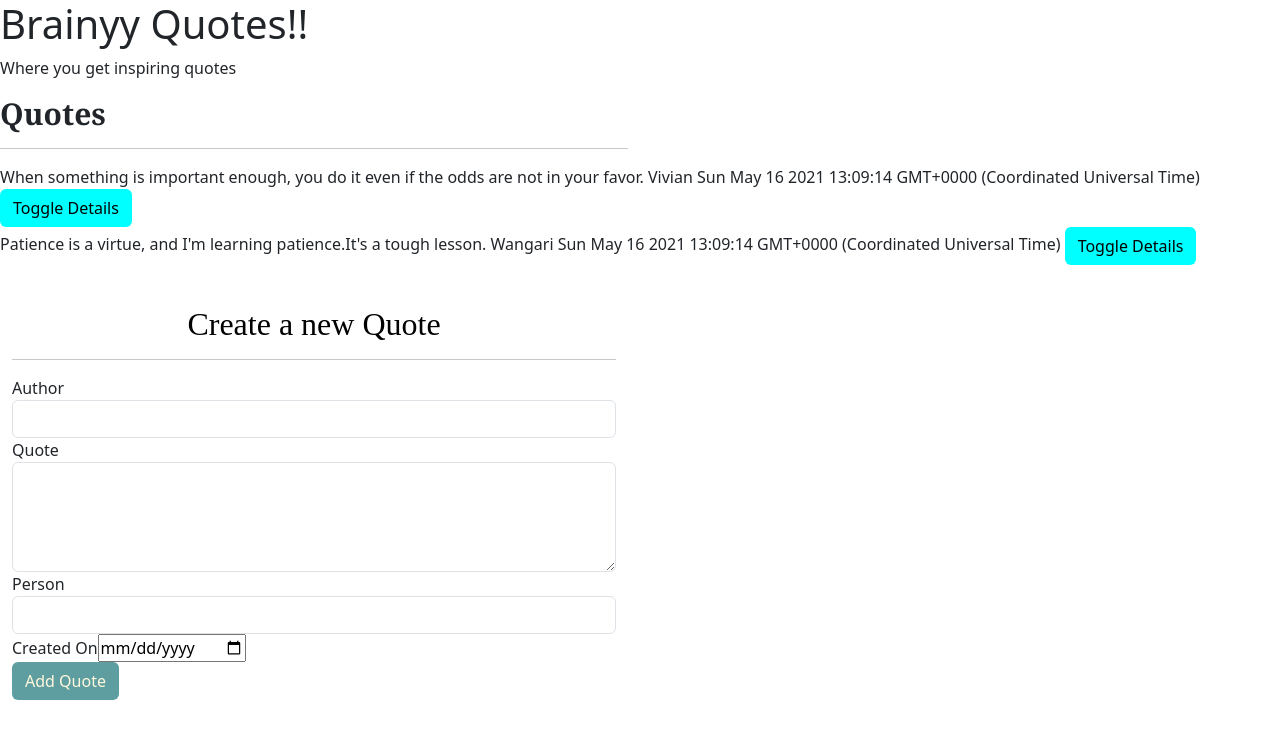
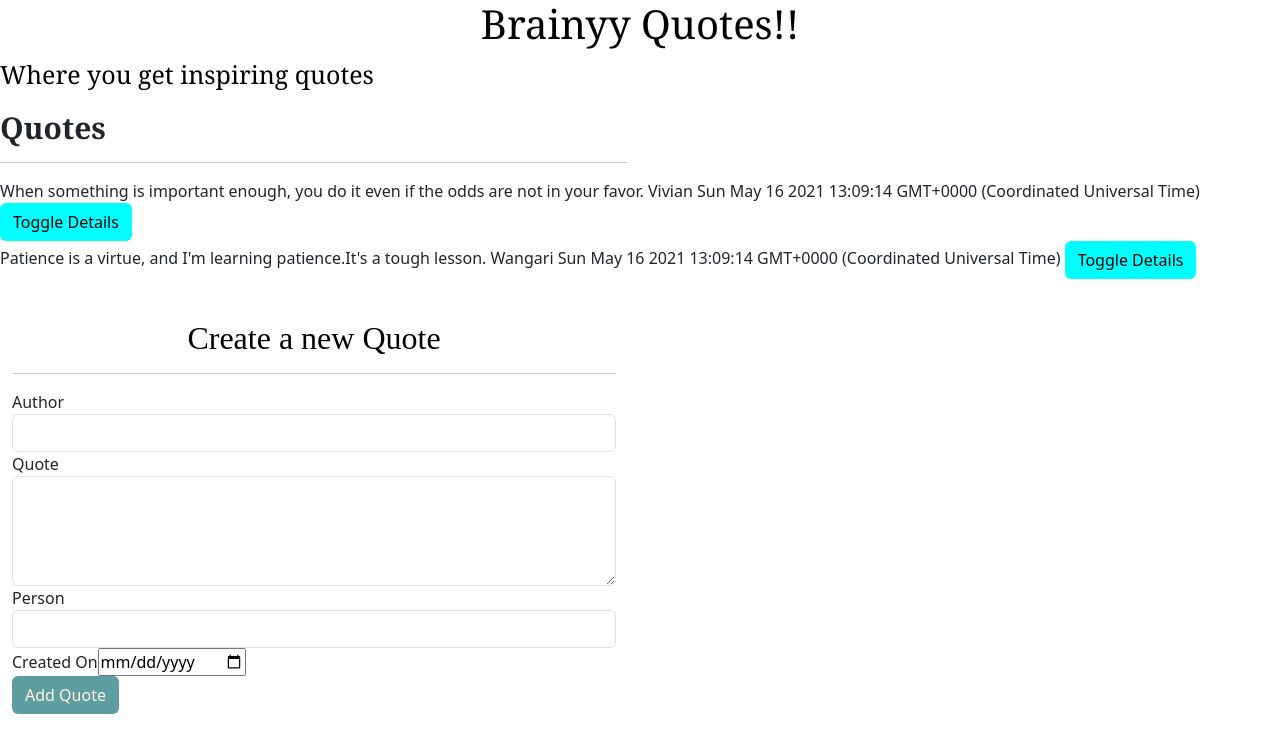
Before and after one commit to VGichuki/quotes, an Angular app: page / in a window 1280 px wide. Shown: the top 752 px of the page. Built offline with nearby package versions, Linux system fonts and the light colour scheme.

Commit message:
style the app component

```diff
--- a/src/app/app.component.css
+++ b/src/app/app.component.css
@@ -0,0 +1,10 @@
+h1{
+    color:black;
+    font-family: Georgia, 'Times New Roman', Times, serif;
+    text-align: center;
+}
+p{
+    color: black;
+    font-size: 25px;
+    font-family: Georgia, 'Times New Roman', Times, serif;
+}
```
